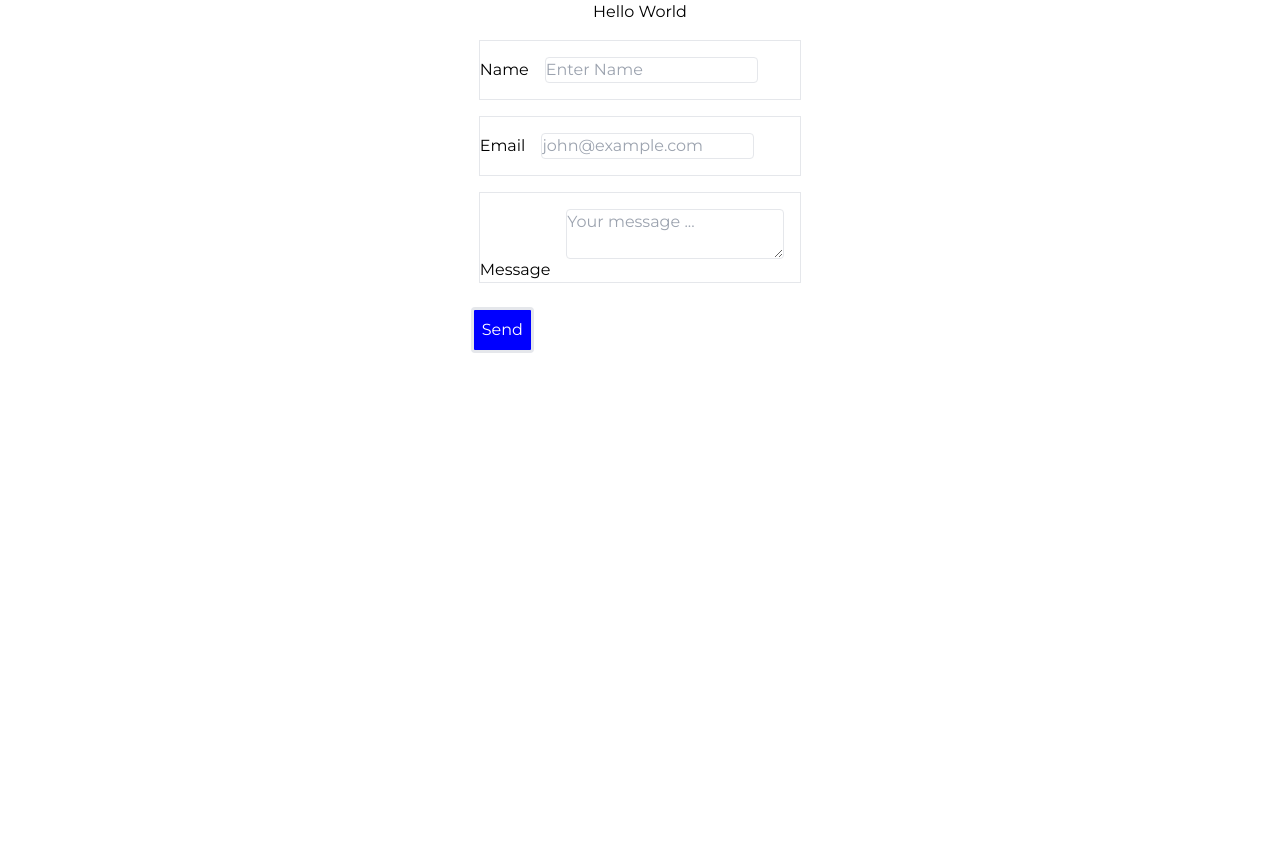
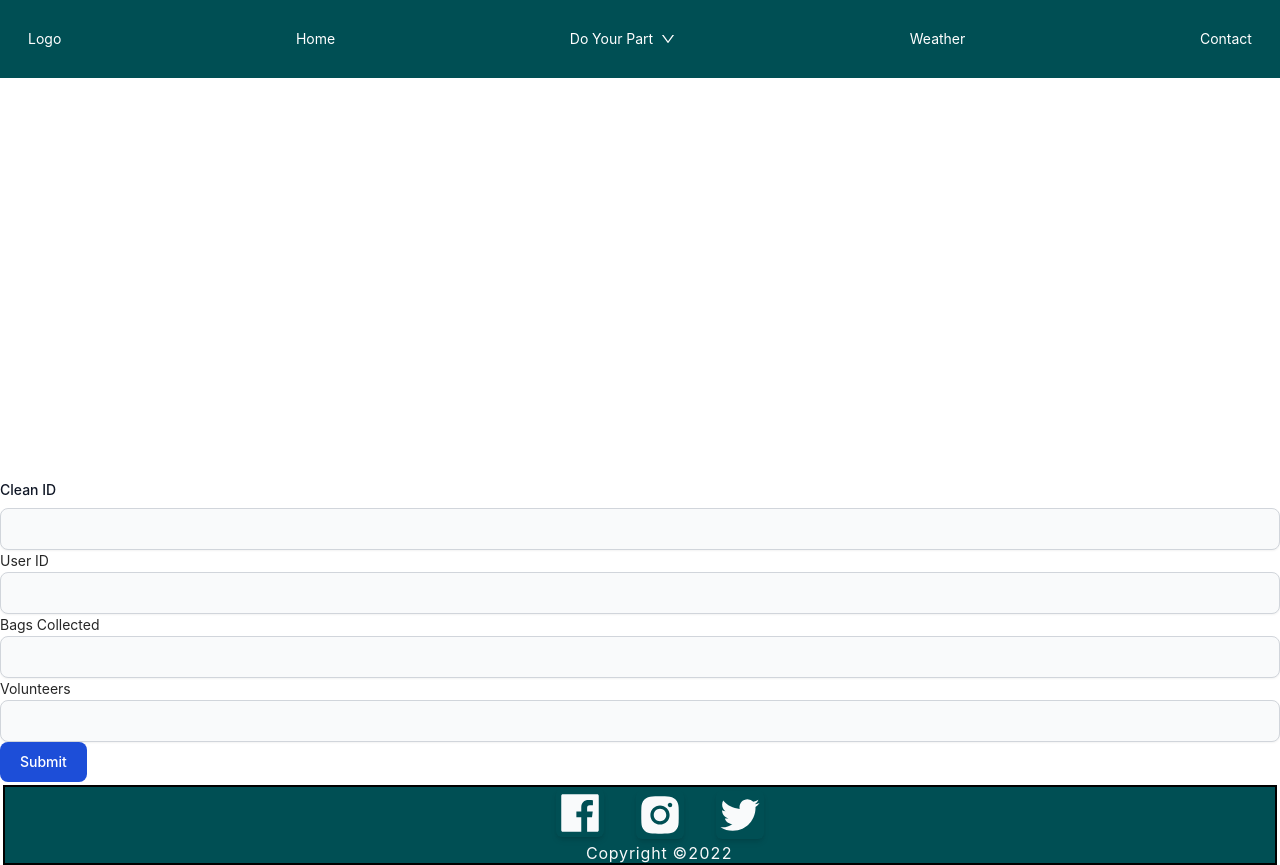
Before and after one commit to SchoolOfCode/environment_variables_frontend, a Next.js app in the folder project-app/: page /log-a-clean in a window 1280 px wide. Before the commit the page ends 800 px from the top, so only its background shows below. Built offline with nearby package versions, Linux system fonts and the light colour scheme.

Commit message:
log clean form made

```diff
--- /dev/null
+++ b/project-app/components/Forms/LogClean.jsx
@@ -0,0 +1,88 @@
+import React from "react";
+import { Formik, Field, Form, ErrorMessage } from "formik";
+import * as Yup from "yup";
+
+import data from "../../libs";
+
+const LogCleanForm = () => {
+  return (
+    <Formik
+      initialValues={{
+        cleanID: "",
+        userID: "",
+        bagsCollected: "",
+        volunteers: "",
+      }}
+      validationSchema={Yup.object({
+        cleanID: Yup.string()
+          .max(5, "Must be 5 characters or less")
+          .required("Required"),
+        userID: Yup.string()
+          .max(5, "Must be 5 characters or less")
+          .required("Required"),
+        bagsCollected: Yup.string()
+          .max(5, "Must be 5 characters or less")
+          .required("Required"),
+        volunteers: Yup.string()
+          .max(5, "Must be 5 characters or less")
+          .required("Required"),
+      })}
+      onSubmit={(values, { setSubmitting }) => {
+        setTimeout(() => {
+          alert("Thanks for logging your clean");
+          data.push(values); // substitute for post req
+          console.log(data);
+          setSubmitting(false);
+        }, 400);
+      }}
+    >
+      <Form>
+        <label
+          htmlFor="cleanID"
+          className="block mb-2 text-sm font-medium text-gray-900 dark:text-gray-900"
+        >
+          Clean ID
+        </label>
+        <Field
+          className="shadow-sm bg-gray-50 border border-gray-300 text-gray-900 text-sm rounded-lg focus:ring-blue-500 focus:border-blue-500 block w-full p-2.5 dark:bg-gray-700 dark:border-gray-600 dark:placeholder-gray-400 dark:text-white dark:focus:ring-blue-500 dark:focus:border-blue-500 dark:shadow-sm-light"
+          name="cleanID"
+          type="text"
+        />
+        <ErrorMessage name="cleanID" />
+
+        <label htmlFor="userID">User ID</label>
+        <Field
+          name="userID"
+          type="text"
+          className="shadow-sm bg-gray-50 border border-gray-300 text-gray-900 text-sm rounded-lg focus:ring-blue-500 focus:border-blue-500 block w-full p-2.5 dark:bg-gray-700 dark:border-gray-600 dark:placeholder-gray-400 dark:text-white dark:focus:ring-blue-500 dark:focus:border-blue-500 dark:shadow-sm-light"
+        />
+        <ErrorMessage name="userID" />
+
+        <label htmlFor="bagsCollected">Bags Collected</label>
+        <Field
+          name="bagsCollected"
+          type="text"
+          className="shadow-sm bg-gray-50 border border-gray-300 text-gray-900 text-sm rounded-lg focus:ring-blue-500 focus:border-blue-500 block w-full p-2.5 dark:bg-gray-700 dark:border-gray-600 dark:placeholder-gray-400 dark:text-white dark:focus:ring-blue-500 dark:focus:border-blue-500 dark:shadow-sm-light"
+        />
+        <ErrorMessage name="bagsCollected" />
+
+        <label htmlFor="volunteers">Volunteers</label>
+        <Field
+          name="volunteers"
+          type="text"
+          className="shadow-sm bg-gray-50 border border-gray-300 text-gray-900 text-sm rounded-lg focus:ring-blue-500 focus:border-blue-500 block w-full p-2.5 dark:bg-gray-700 dark:border-gray-600 dark:placeholder-gray-400 dark:text-white dark:focus:ring-blue-500 dark:focus:border-blue-500 dark:shadow-sm-light"
+        />
+        <ErrorMessage name="volunteers" />
+
+        <button
+          type="submit"
+          className="text-white bg-blue-700 hover:bg-blue-800 focus:ring-4 focus:outline-none focus:ring-blue-300 font-medium rounded-lg text-sm w-full sm:w-auto px-5 py-2.5 text-center dark:bg-blue-600 dark:hover:bg-blue-700 dark:focus:ring-blue-800"
+        >
+          Submit
+        </button>
+      </Form>
+    </Formik>
+  );
+};
+
+export default LogCleanForm;
--- /dev/null
+++ b/project-app/libs/index.js
@@ -0,0 +1,3 @@
+const data = [{ cleanID: 1, userID: 1, bagsCollected: 3, volunteers: 1 }];
+
+export default data;
--- a/project-app/pages/log-a-clean.js
+++ b/project-app/pages/log-a-clean.js
@@ -1,99 +1,14 @@
-import React from "react";
-import { useState } from "react";
-
-import { useFormik } from "formik";
-import * as yup from "yup";
+import LogCleanForm from "../components/Forms/LogClean";
+import Navbar from "../components/Navbar/Navbar";
+import Footer from "../components/Footer/Footer";
 
 export default function LogClean() {
-  const [message, setMessage] = useState(""); // This will be used to show a message if the submission is successful
-  const [submitted, setSubmitted] = useState(false);
-
-  const formik = useFormik({
-    initialValues: {
-      initialValues: {
-        email: "",
-        name: "",
-        message: "",
-      },
-      onSubmit: () => {
-        setMessage("Form submitted");
-        setSubmitted(true);
-      },
-      validationSchema: yup.object({
-        name: yup.string().required("Name is required"),
-        email: yup
-          .string()
-          .email("Must be a valid email")
-          .required("Email is required"),
-        message: yup.string().required("Message is required"),
-      }),
-    },
-  });
   return (
-    <div className="h-full flex flex-col justify-center items-center">
-      <div hidden={!submitted} className="alert alert-primary" role="alert">
-        {message}
-      </div>
-      <h1>Hello World</h1>
-
-      <form className="w-50" onSubmit={formik.handleSubmit}>
-        <div className="border-[0.1rem] m-4">
-          <label htmlFor="name" className="form-label">
-            Name
-          </label>
-          <input
-            type="text"
-            name="name"
-            className=" border-[0.1rem] m-4 rounded"
-            placeholder="Enter Name"
-            value={formik.values.name}
-            onChange={formik.handleChange}
-            onBlur={formik.handleBlur}
-          />
-          {formik.errors.name && (
-            <div className="text-danger">{formik.errors.name}</div>
-          )}
-        </div>
-        <div className="border-[0.1rem] m-4">
-          <label htmlFor="email" className="form-label">
-            Email
-          </label>
-          <input
-            type="email"
-            name="email"
-            className="border-[0.1rem] m-4 rounded"
-            placeholder="john@example.com"
-            value={formik.values.email}
-            onChange={formik.handleChange}
-            onBlur={formik.handleBlur}
-          />
-          {formik.errors.email && (
-            <div className="text-danger">{formik.errors.email}</div>
-          )}
-        </div>
-        <div className="border-[0.1rem] m-4">
-          <label htmlFor="message" className="form-label">
-            Message
-          </label>
-          <textarea
-            name="message"
-            className=" border-[0.1rem] m-4 rounded"
-            placeholder="Your message ..."
-            value={formik.values.message}
-            onChange={formik.handleChange}
-            onBlur={formik.handleBlur}
-          />
-          {formik.errors.message && (
-            <div className="text-danger">{formik.errors.message}</div>
-          )}
-        </div>
-        <button
-          type="submit"
-          className="m-2 bg-[blue] text-[white] border-[0.2rem] rounded p-2"
-        >
-          Send
-        </button>
-      </form>
+    <div className="h-full">
+      <Navbar />
+      <div className=" h-[30rem]"></div>
+      <LogCleanForm />
+      <Footer />
     </div>
   );
 }
```
